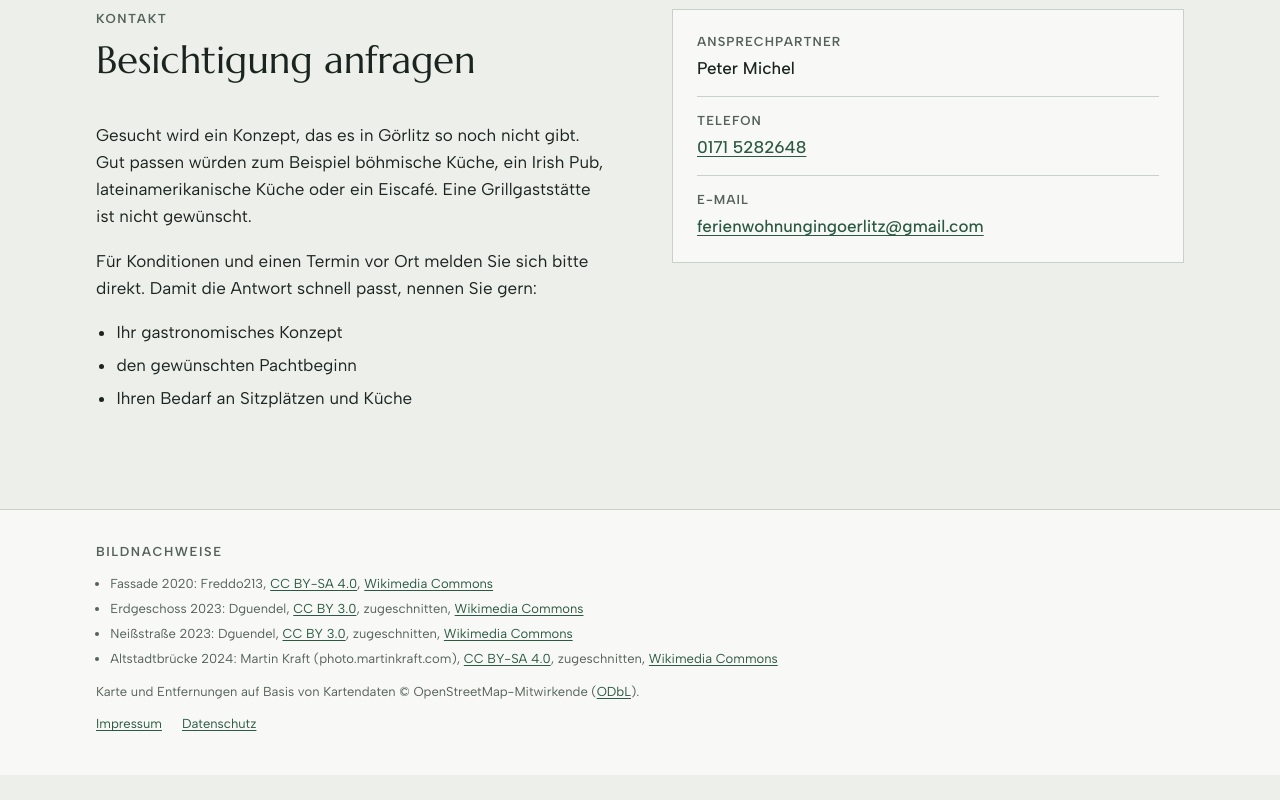
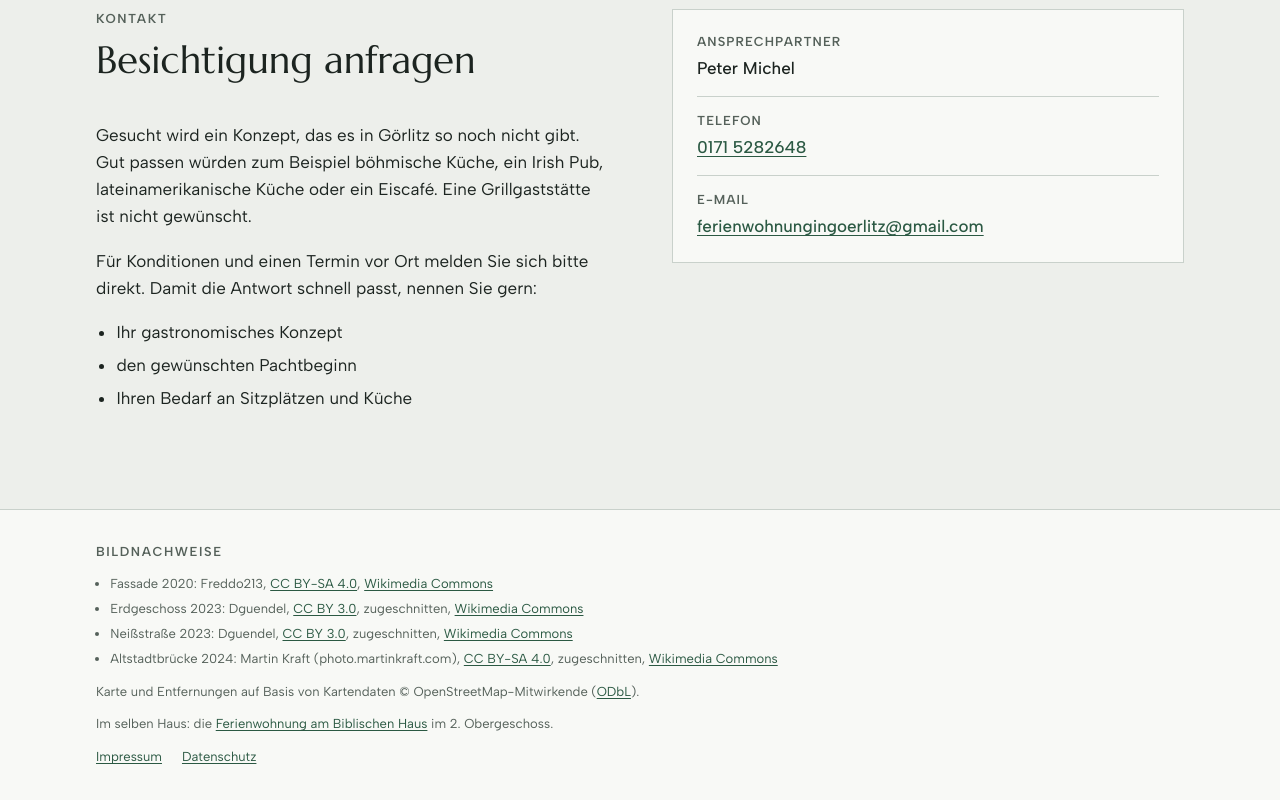
Before and after one commit to vinimichel/gastro-goerlitz, a plain HTML site: page index.html in a window 1280 px wide. Shown: the part 8877-9677 px from the top of the page. Before the commit the page ends 9652 px from the top, so only its background shows below. Drawn offline with Linux system fonts and the light colour scheme.

Commit message:
Link to the holiday apartment in the same house
Co-Authored-By: Claude Opus 5.5 <noreply@anthropic.com>

```diff
--- a/index.html
+++ b/index.html
@@ -442,6 +442,7 @@
       <li>Altstadtbrücke 2024: Martin Kraft (photo.martinkraft.com), <a href="https://creativecommons.org/licenses/by-sa/4.0/deed.de">CC BY-SA 4.0</a>, zugeschnitten, <a href="https://commons.wikimedia.org/wiki/File:MKr361482_Altstadtbr%C3%BCcke_(G%C3%B6rlitz).jpg">Wikimedia Commons</a></li>
     </ul>
     <p>Karte und Entfernungen auf Basis von Kartendaten © OpenStreetMap-Mitwirkende (<a href="https://www.openstreetmap.org/copyright">ODbL</a>).</p>
+    <p>Im selben Haus: die <a href="https://urlaub-in-goerlitz.de/">Ferienwohnung am Biblischen Haus</a> im 2.&nbsp;Obergeschoss.</p>
     <p class="footer-links"><a href="impressum.html">Impressum</a><a href="datenschutz.html">Datenschutz</a></p>
   </div>
 </footer>
```
